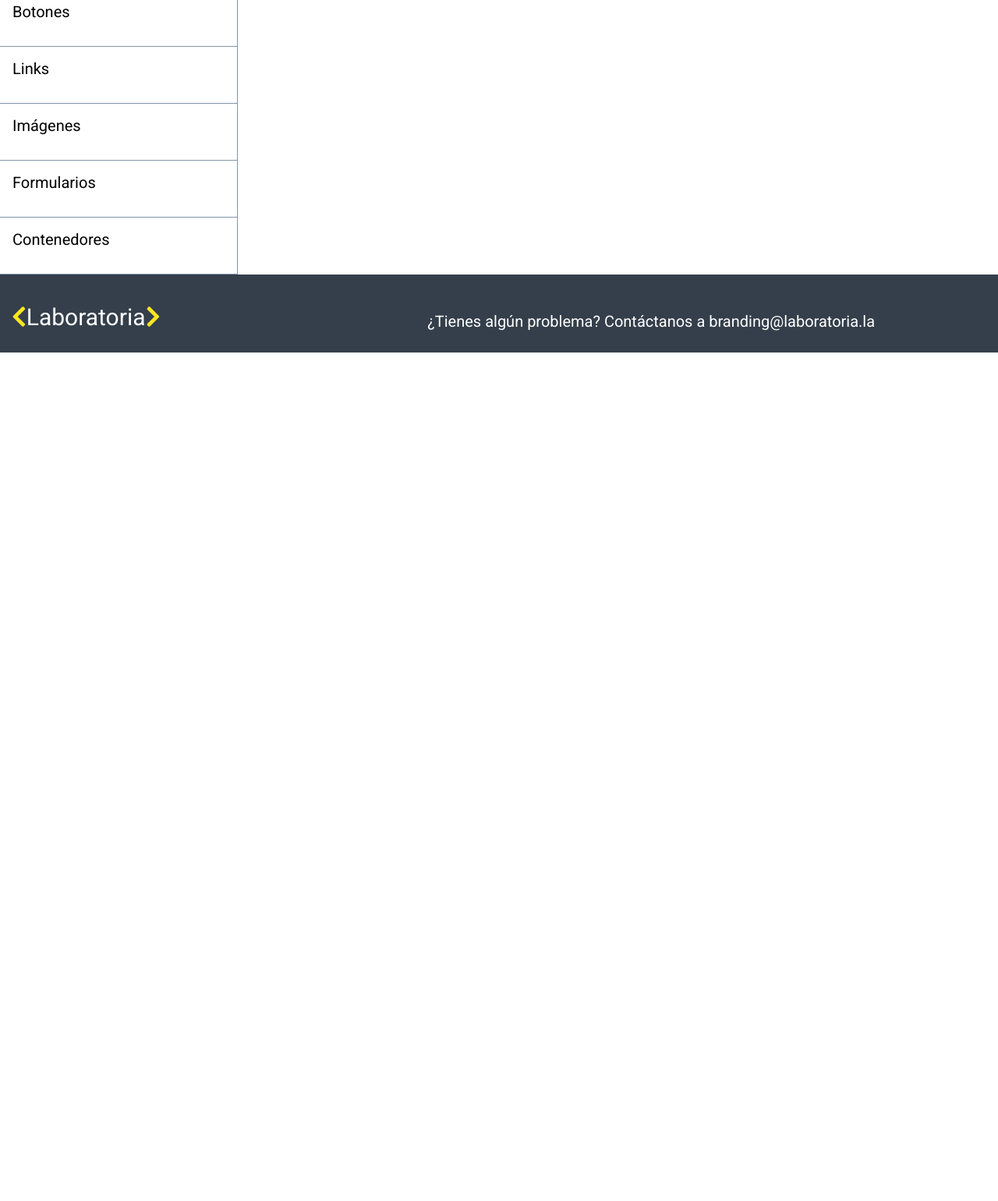
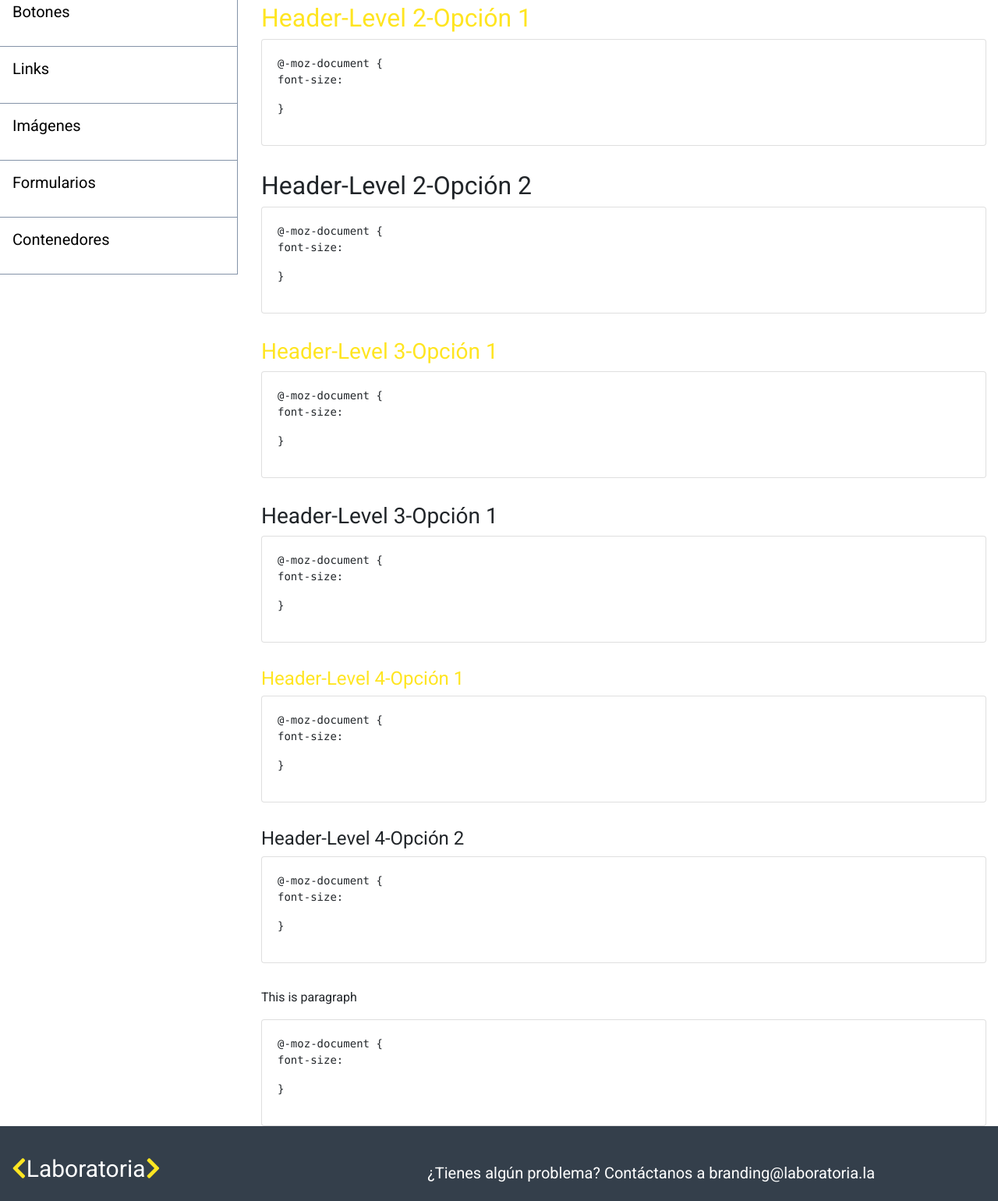
Before and after one commit to Rocciescobar/StyleGuide, a React app: page /typografia in a window 1280 px wide. Shown: the part 691-2231 px from the top of the page at 78% size. Before the commit the page ends 1143 px from the top, so only its background shows below. Built offline with nearby package versions, Linux system fonts and the light colour scheme.

Commit message:
incluyendo seccion tipografia

```diff
--- a/src/components/Colors.js
+++ b/src/components/Colors.js
@@ -3,6 +3,7 @@ import React from 'react';
 const Colors = () => (
   <div>
     <h3 className="mg">Colors</h3>
+    <h4 className="mg">Colores primarios</h4>
   </div>
 )
 
--- a/src/components/Typography.js
+++ b/src/components/Typography.js
@@ -3,6 +3,86 @@ import React from 'react';
 const Typography = () => (
   <div>
     <h3 className="mg">Tipografía</h3>
+    <h1 className="mg">Header-Level 1</h1>
+    <div class="card">
+      <div class="card-body">
+        <pre>
+          <code class="language-css" data-lang="css"><span class="k">@-moz-document </span>
+          <span class="nt">&#123; <p>font-size:</p>&#125;</span>
+        </code>
+      </pre>
+    </div>
+  </div>
+  <h2 className="color-yellow mg">Header-Level 2-Opción 1</h2>
+    <div class="card">
+      <div class="card-body">
+        <pre>
+          <code class="language-css" data-lang="css"><span class="k">@-moz-document </span>
+          <span class="nt">&#123; <p>font-size:</p>&#125;</span>
+        </code>
+      </pre>
+    </div>
+  </div>
+  <h2 className="mg">Header-Level 2-Opción 2</h2>
+    <div class="card">
+      <div class="card-body">
+        <pre>
+          <code class="language-css" data-lang="css"><span class="k">@-moz-document </span>
+          <span class="nt">&#123; <p>font-size:</p>&#125;</span>
+        </code>
+      </pre>
+    </div>
+  </div>
+  <h3 className="color-yellow mg">Header-Level 3-Opción 1</h3>
+    <div class="card">
+      <div class="card-body">
+        <pre>
+          <code class="language-css" data-lang="css"><span class="k">@-moz-document </span>
+          <span class="nt">&#123; <p>font-size:</p>&#125;</span>
+        </code>
+      </pre>
+    </div>
+  </div>
+  <h3 className="mg">Header-Level 3-Opción 1</h3>
+    <div class="card">
+      <div class="card-body">
+        <pre>
+          <code class="language-css" data-lang="css"><span class="k">@-moz-document </span>
+          <span class="nt">&#123; <p>font-size:</p>&#125;</span>
+        </code>
+      </pre>
+    </div>
+  </div>
+  <h4 className="color-yellow mg">Header-Level 4-Opción 1</h4>
+    <div class="card">
+      <div class="card-body">
+        <pre>
+          <code class="language-css" data-lang="css"><span class="k">@-moz-document </span>
+          <span class="nt">&#123; <p>font-size:</p>&#125;</span>
+        </code>
+      </pre>
+    </div>
+  </div>
+  <h4 className="mg">Header-Level 4-Opción 2</h4>
+    <div class="card">
+      <div class="card-body">
+        <pre>
+          <code class="language-css" data-lang="css"><span class="k">@-moz-document </span>
+          <span class="nt">&#123; <p>font-size:</p>&#125;</span>
+        </code>
+      </pre>
+    </div>
+  </div>
+  <p className="mg">This is paragraph</p>
+    <div class="card">
+      <div class="card-body">
+        <pre>
+          <code class="language-css" data-lang="css"><span class="k">@-moz-document </span>
+          <span class="nt">&#123; <p>font-size:</p>&#125;</span>
+        </code>
+      </pre>
+    </div>
+  </div>
   </div>
 )
 
--- a/src/index.css
+++ b/src/index.css
@@ -33,6 +33,9 @@ body {
   margin-bottom: 1rem;
 }
 
+.color-yellow{
+  color:#ffe521;
+}
 /* sección aside*/
 .list{
   border-right: 1px solid #8493a8;
@@ -66,7 +69,9 @@ a:hover{
 .mg{
   margin-top: 2rem;
 }
-
+.typography h1{
+  margin-top: 4rem;
+}
 /*sección  footer*/
 .footer{
   background-color: #343f4b;
```
